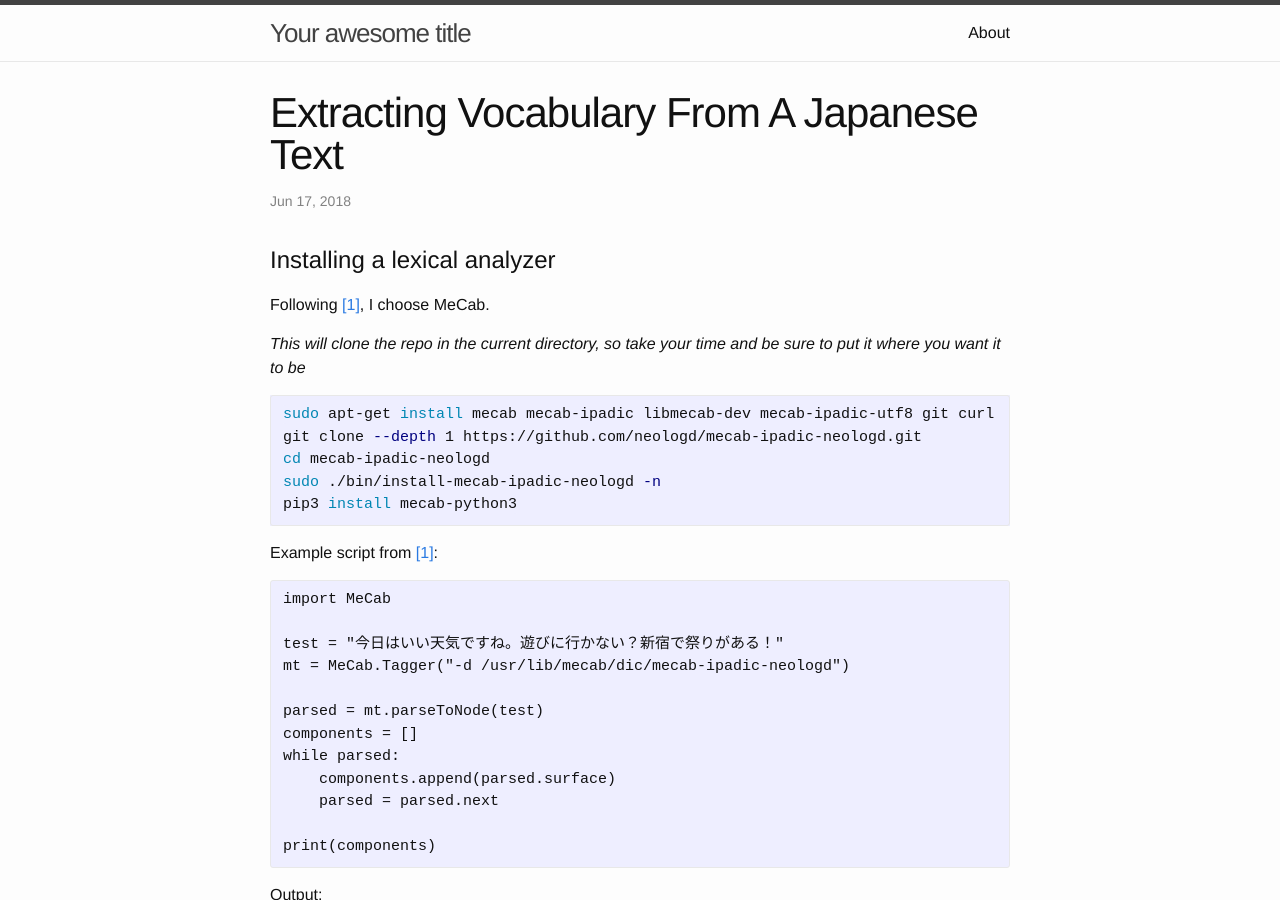
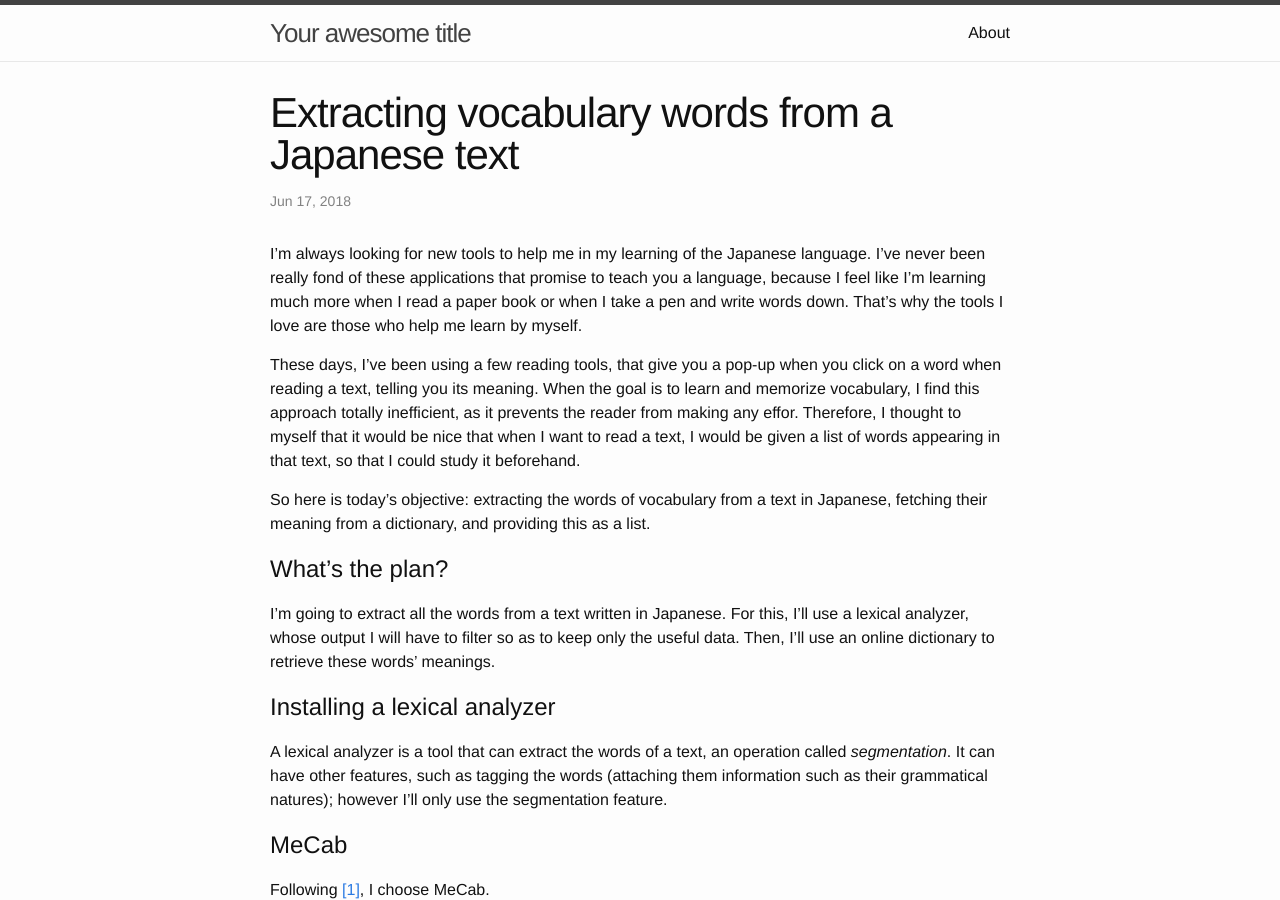
Before and after one commit to Afoucaul/Afoucaul.github.io, a Jekyll site: the page built from _posts/2018-06-17-extracting-vocabulary-from-a-japanese-text.markdown, in a window 1280 px wide and 900 px high. Built offline with Jekyll 4.4.1, drawn with Linux system fonts in a browser that asks for light colours; our own code applies the rules of GitHub Pages for plain Markdown files.

Commit message:
Wrote introduction

```diff
--- a/_posts/2018-06-17-extracting-vocabulary-from-a-japanese-text.markdown
+++ b/_posts/2018-06-17-extracting-vocabulary-from-a-japanese-text.markdown
@@ -1,4 +1,33 @@
+---
+layout: post
+title:  "Extracting vocabulary words from a Japanese text"
+date:   2018-06-17 19:29:02 +0200
+---
+
+I'm always looking for new tools to help me in my learning of the Japanese language.
+I've never been really fond of these applications that promise to teach you a language, because I feel like I'm learning much more when I read a paper book or when I take a pen and write words down.
+That's why the tools I love are those who help me learn by myself.
+
+These days, I've been using a few reading tools, that give you a pop-up when you click on a word when reading a text, telling you its meaning.
+When the goal is to learn and memorize vocabulary, I find this approach totally inefficient, as it prevents the reader from making any effor.
+Therefore, I thought to myself that it would be nice that when I want to read a text, I would be given a list of words appearing in that text, so that I could study it beforehand.
+
+So here is today's objective: extracting the words of vocabulary from a text in Japanese, fetching their meaning from a dictionary, and providing this as a list.
+
+
+# What's the plan?
+
+I'm going to extract all the words from a text written in Japanese.
+For this, I'll use a lexical analyzer, whose output I will have to filter so as to keep only the useful data.
+Then, I'll use an online dictionary to retrieve these words' meanings.
+
+
 # Installing a lexical analyzer
+
+A lexical analyzer is a tool that can extract the words of a text, an operation called *segmentation*.
+It can have other features, such as tagging the words (attaching them information such as their grammatical natures); however I'll only use the segmentation feature.
+
+# MeCab
 
 Following [[1]](#robfahey1), I choose MeCab.
 
```
